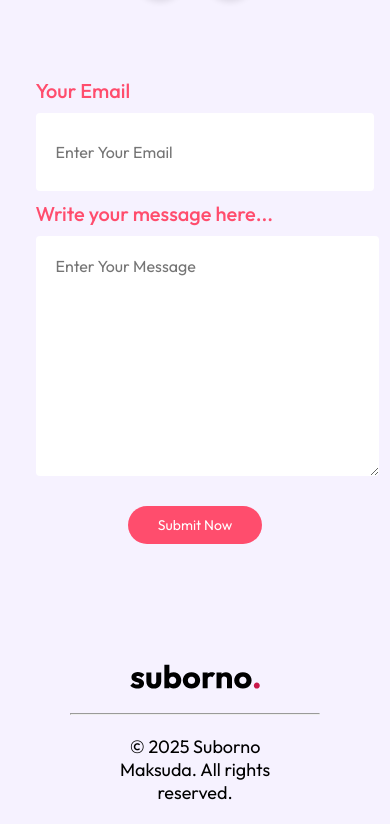
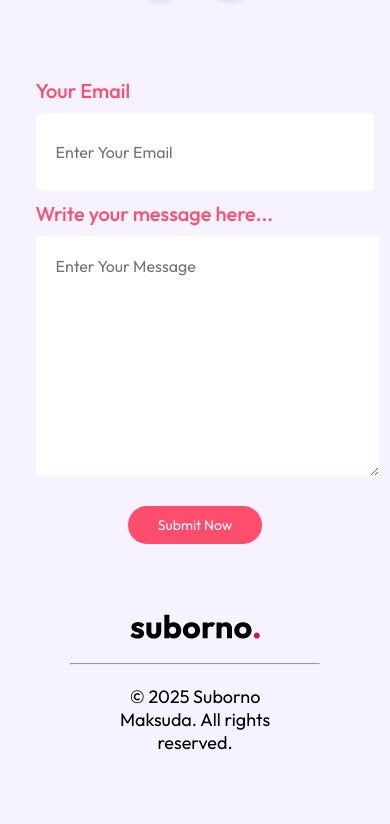
Before and after one commit to git-suborno-hub/My_Portfolio, a React (Vite) app in the folder frontend/: page / in a window 390 px wide. Shown: the part 5364-6188 px from the top of the page. After the commit the page ends 6138 px from the top, so only its background shows below. Built offline with nearby package versions, Linux system fonts and the light colour scheme.

Commit message:
Completed

```diff
--- a/frontend/src/Components/Footer/Footer.css
+++ b/frontend/src/Components/Footer/Footer.css
@@ -22,6 +22,6 @@
 
 @media (max-width: 768px) {
   .footer{
-    margin-top: 100px;
+    margin: 100px 40;
   }
 }
```
